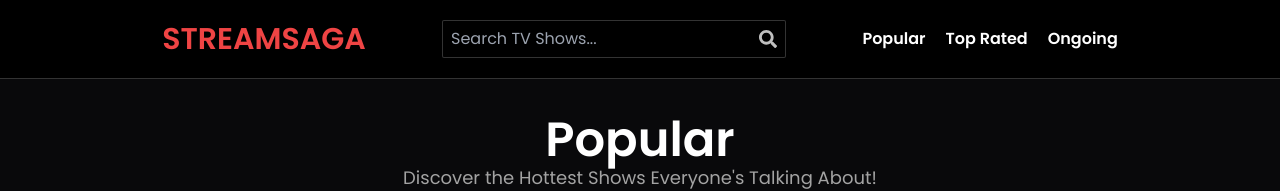
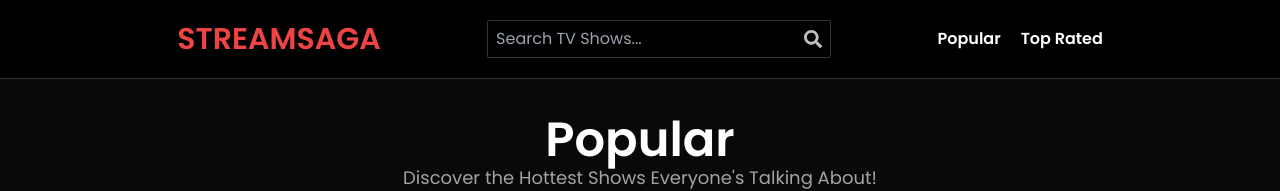
Before and after one commit to AndreJarl/StreamSaga, a React (Vite) app: page / in a window 1280 px wide. Shown: the top 191 px of the page. Built offline with nearby package versions, Linux system fonts and the light colour scheme; no server answers.

Commit message:
added routes popular toprated

```diff
--- a/src/App.jsx
+++ b/src/App.jsx
@@ -3,6 +3,8 @@ import Home from "./routes/Home";
 import { Route, Routes} from "react-router-dom";
 import Search from "./routes/Search";
 import ShowInfo from "./routes/ShowInfo";
+import Popular from "./routes/Popular";
+import TopRated from "./routes/TopRated";
 
 function App() {
 
@@ -12,6 +14,8 @@ function App() {
        <Route path="/" element={<Home/>} />
        <Route path="/search/:query" element={<Search/>} />
        <Route path="/showInfo/:id" element={<ShowInfo/>} />
+       <Route path="/popular" element={<Popular/>} />
+       <Route path="/toprated" element={<TopRated/>} />
      </Routes>
     </>
   )
--- a/src/components/Navbar.jsx
+++ b/src/components/Navbar.jsx
@@ -32,9 +32,8 @@ function Navbar(){
                          </div>
                          <div>
                          <ul className="flex text-base gap-5 font-semibold">
-                            <li>Popular</li>
-                            <li>Top Rated</li>
-                            <li>Ongoing</li>
+                            <Link to={"/popular"}><li>Popular</li></Link>
+                            <Link to={"/toprated"}><li>Top Rated</li></Link>
                         </ul>
                          </div>
                     </div>
--- /dev/null
+++ b/src/routes/Popular.jsx
@@ -0,0 +1,12 @@
+
+function Popular(){
+    return(
+        <>
+        <div>
+            <p>popular</p>
+        </div>
+        </>
+    )
+}
+
+export default Popular
--- /dev/null
+++ b/src/routes/TopRated.jsx
@@ -0,0 +1,10 @@
+
+function TopRated(){
+    return(
+        <>
+
+        </>
+    )
+}
+
+export default TopRated
```
